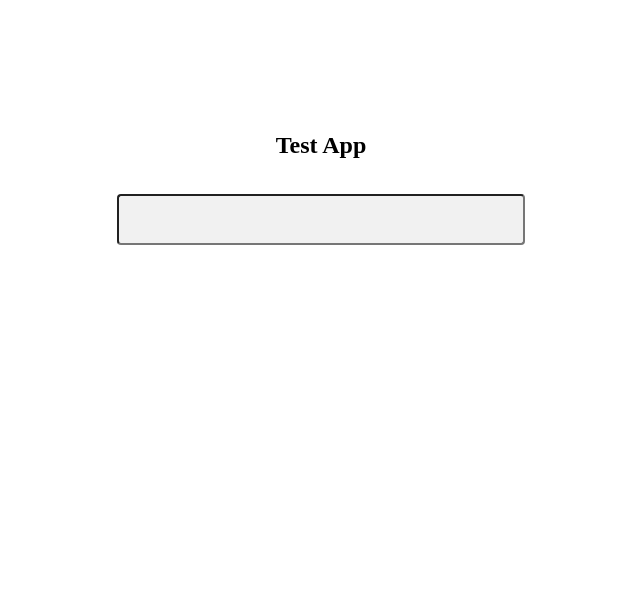
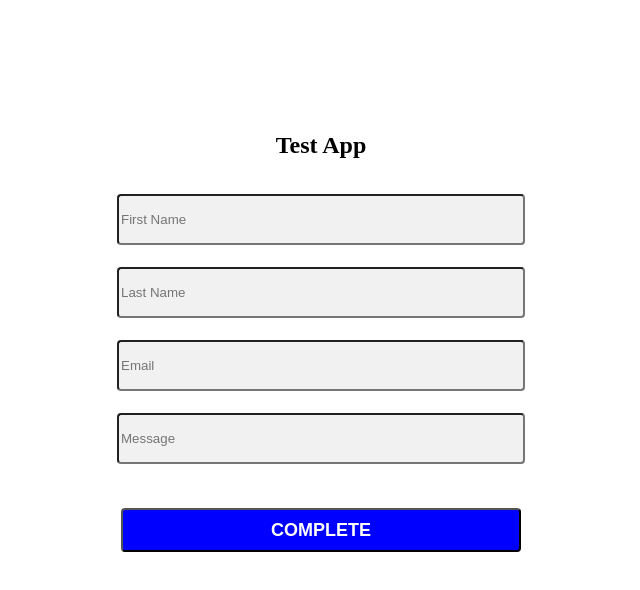
Before and after one commit to jerryheir/solidcad-test, a React (Create React App) app in the folder frontend/: page / in a window 1280 px wide. Shown: the top 590 px of the page, without its empty margins (319-959 px from the left). Built offline with nearby package versions, Linux system fonts and the light colour scheme.

Commit message:
Complete logic and locking versions

```diff
--- a/frontend/src/App.tsx
+++ b/frontend/src/App.tsx
@@ -1,8 +1,9 @@
 import Input from "components/Input";
-import React from "react";
+import React, { useState } from "react";
 import styled from "styled-components";
 import * as Yup from "yup";
 import { useFormik } from "formik";
+import Button from "components/Button";
 
 const Container = styled.div`
   display: flex;
@@ -21,14 +22,32 @@ const HeaderText = styled.p`
   text-align: center;
 `;
 
+const PText = styled.p`
+  font-size: 12px;
+  font-style: italic;
+  align-self: center;
+  text-align: center;
+  margin: 11px;
+`;
+
+const contactSchema = Yup.object().shape({
+  firstname: Yup.string()
+    .required("Required")
+    .max(25, "Maximum of 25 characters"),
+  lastname: Yup.string()
+    .required("Required")
+    .max(25, "Maximum of 25 characters"),
+  email: Yup.string()
+    .required("Email is Required")
+    .email("Invalid email")
+    .max(50, "Maximum of 50 characters"),
+  message: Yup.string()
+    .required("Message is required.")
+    .max(500, "Maximum of 500 characters"),
+});
+
 const App = () => {
-  const contactSchema = Yup.object().shape({
-    firstname: Yup.string().required("Required").max(25, 'Maximum of 25 characters'),
-    lastname: Yup.string().required("Required").max(25, 'Maximum of 25 characters'),
-    email: Yup.string().required("Email is Required").email("Invalid email").max(50, 'Maximum of 50 characters'),
-    message: Yup.string()
-      .required("Message is required.").max(500, 'Maximum of 500 characters')
-  });
+  const [message, setMessage] = useState("");
   const formik = useFormik({
     initialValues: {
       firstname: "",
@@ -36,17 +55,51 @@ const App = () => {
       email: "",
       message: "",
     },
-    onSubmit: async (values) => {},
+    onSubmit: async (values) => {
+      setMessage("");
+      try {
+        await fetch("http://localhost:8080/contact", {
+          headers: {
+            "Content-Type": "application/json",
+          },
+          method: "POST",
+          body: JSON.stringify(values),
+        });
+        setMessage("Contact successfully added");
+        formik.resetForm();
+      } catch (e) {
+        setMessage("Error: Network Connection failed");
+      }
+    },
     validationSchema: contactSchema,
   });
   return (
     <Container>
       <HeaderText>Test App</HeaderText>
       <Input
-
+        placeholder={"First Name"}
+        value={formik.values.firstname}
+        onChange={formik.handleChange("firstname")}
       />
+      <Input
+        placeholder={"Last Name"}
+        value={formik.values.lastname}
+        onChange={formik.handleChange("lastname")}
+      />
+      <Input
+        placeholder={"Email"}
+        value={formik.values.email}
+        onChange={formik.handleChange("email")}
+      />
+      <Input
+        placeholder={"Message"}
+        value={formik.values.email}
+        onChange={formik.handleChange("message")}
+      />
+      <PText>{message}</PText>
+      <Button text={"COMPLETE"} onClick={formik.handleSubmit} />
     </Container>
   );
-}
+};
 
 export default App;
```
Also changed, not shown: frontend/package.json (+11 -10 lines), 2 other files (tests, documents, lock files or other folders).
